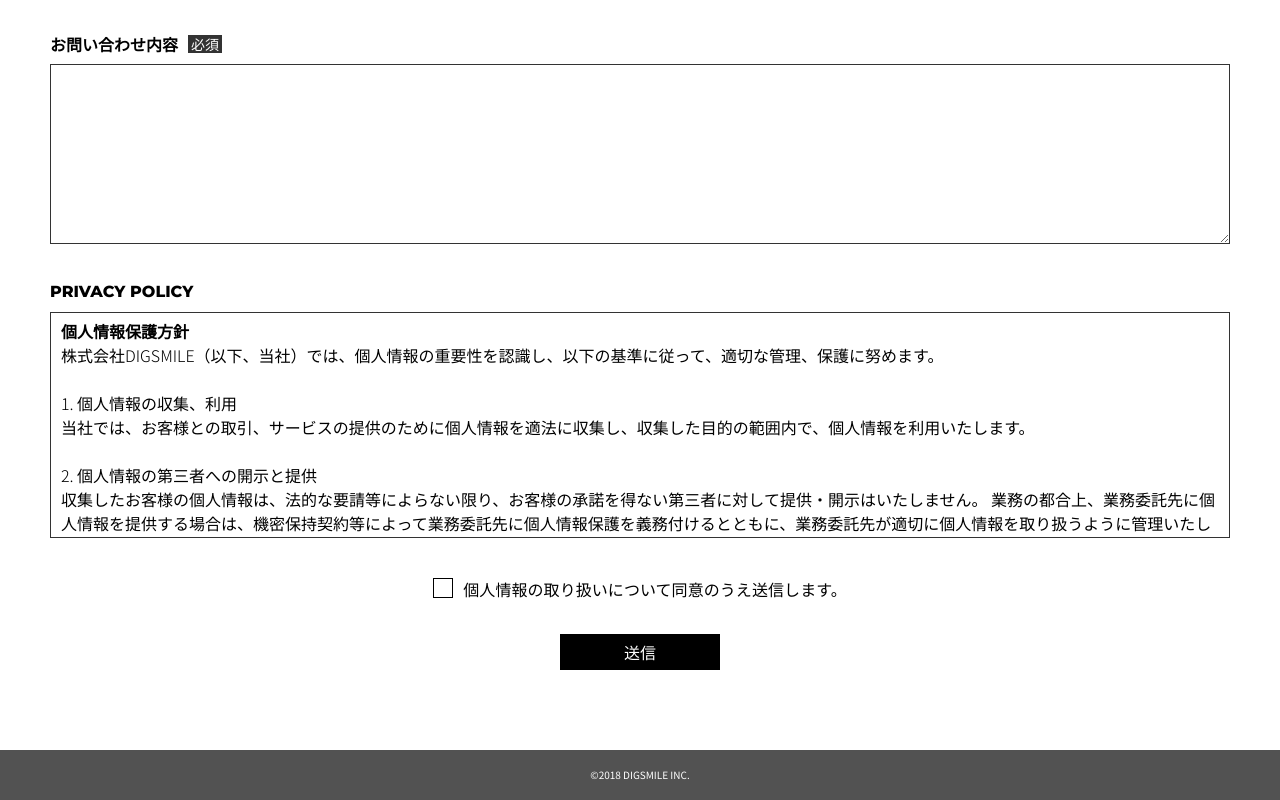
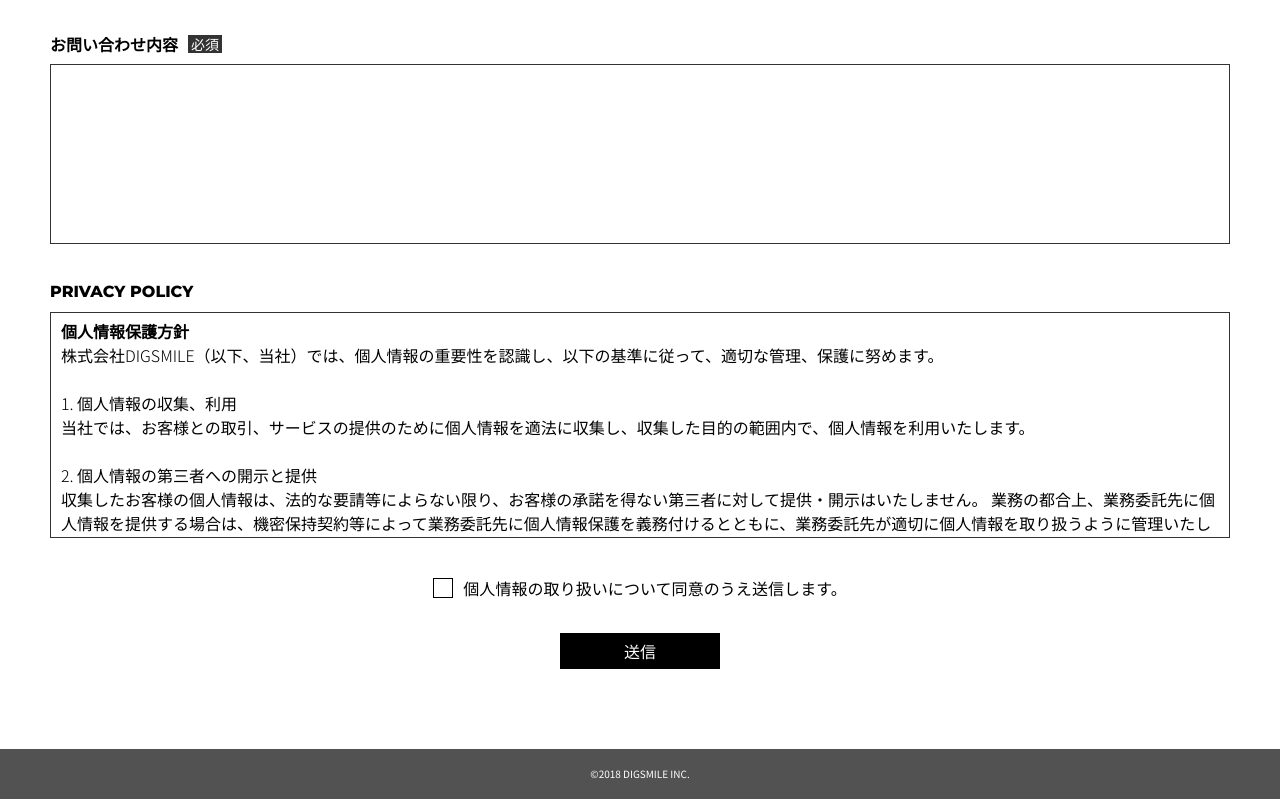
Before and after one commit to kidneee/Cresta_Third, a plain HTML site: page contact.html in a window 1280 px wide. Shown: the part 1174-1974 px from the top of the page. Drawn offline with nearby package versions, Linux system fonts and the light colour scheme.

Commit message:
FB調整

```diff
--- a/assets/css/common.css
+++ b/assets/css/common.css
@@ -1357,27 +1357,35 @@ img {
   }
 }
 
-#personal-check {
+input[type="checkbox"].checkbox {
   appearance: none;
   -webkit-appearance: none;
   -moz-appearance: none;
-  /* サイズ指定 */
-  width: 16px; /* お好みのサイズに変更可能 */
+  width: 16px;
   height: 16px;
-  /* ボーダーの設定 */
   border: 1px solid #000;
-  border-radius: 0; /* 角を四角に */
-  /* その他のスタイル */
   background-color: #fff;
   cursor: pointer;
+  position: relative;
 }
+
+input[type="checkbox"].checkbox:checked::before {
+  content: "✔";
+  display: block;
+  position: absolute;
+  top: 50%;
+  transform: translateY(-50%);
+  left: 2px;
+  font-size: 14px;
+  color: #000;
+}
+
 @media screen and (min-width: 768px) {
-  #personal-check {
+  input[type="checkbox"].checkbox {
     width: 20px;
     height: 20px;
   }
 }
-
 .submit-btn {
   width: 160px;
   height: 36px;
--- a/assets/css/reset.css
+++ b/assets/css/reset.css
@@ -170,6 +170,11 @@ textarea {
   -ms-box-sizing: border-box;
   padding: 0;
   background-color: transparent;
+  cursor: pointer;
+}
+
+textarea {
+  resize: none;
 }
 
 select,
--- a/contact.html
+++ b/contact.html
@@ -164,9 +164,7 @@
                 </div><!-- /.personal__desc--scroll -->
               </div><!-- /.personal__desc-wrapper -->
               <div class="personal__check">
-                <span class="personal__checkbox">
-                  <input type="checkbox" name="checkbox" id="personal-check" class="checkbox" required>
-                </span>
+                <input type="checkbox" name="checkbox" id="personal-check" class="checkbox" required>
                 <label for="personal-check">個人情報の取り扱いについて同意のうえ送信します。</label>
               </div><!-- /.personal__check -->
             </div><!-- /.form__item--personal -->
```
